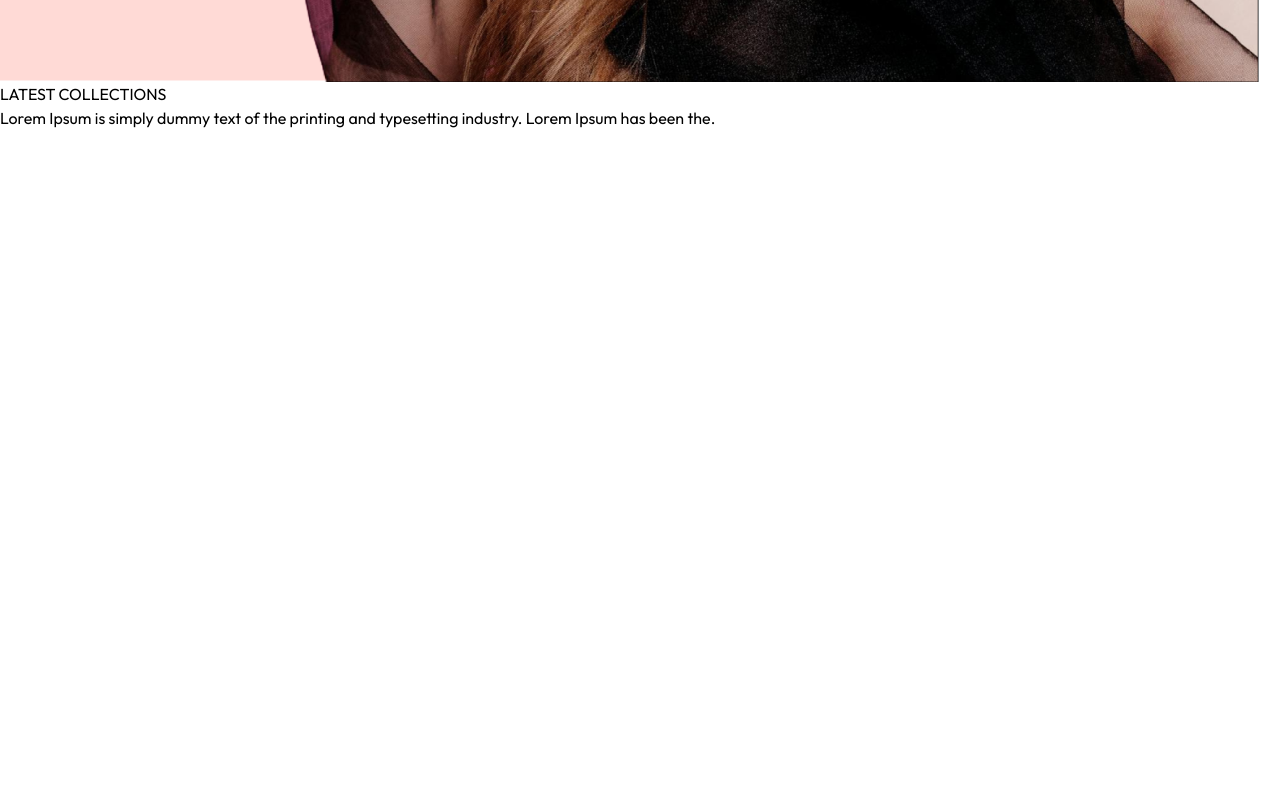
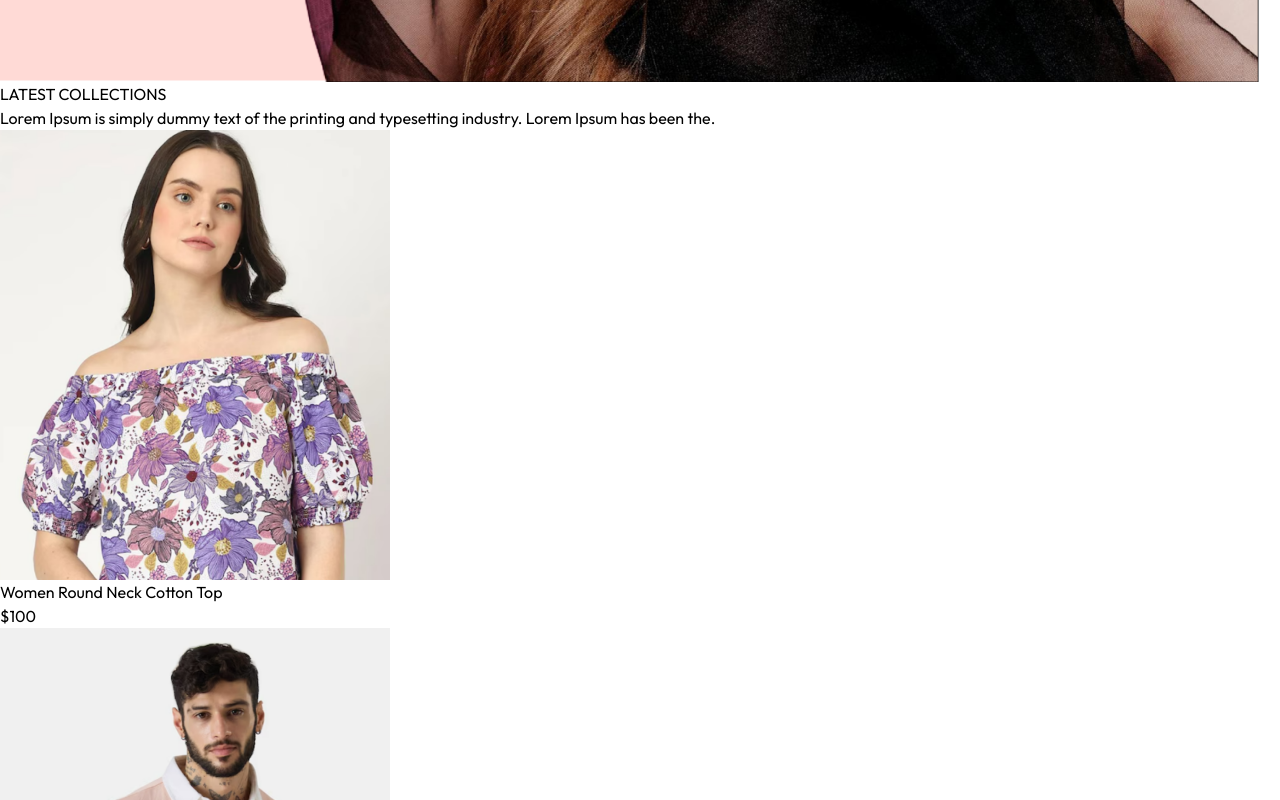
Before and after one commit to MAbdurahman/mern-forever-project, a React (Vite) app in the folder frontend/: page / in a window 1280 px wide. Shown: the part 1520-2320 px from the top of the page. Before the commit the page ends 1650 px from the top, so only its background shows below. Built offline with nearby package versions, Linux system fonts and the light colour scheme.

Commit message:
Add components/ProductItemComponent.jsx to LatestCollectionComponent.jsx

```diff
--- a/frontend/src/components/LatestCollectionComponent.jsx
+++ b/frontend/src/components/LatestCollectionComponent.jsx
@@ -1,12 +1,15 @@
 import React, { useContext, useEffect, useState } from 'react'
 import { ShopContext } from '../context/ShopContext.jsx';
 import TitleComponent from './TitleComponent.jsx';
+import ProductItemComponent from './ProductItemComponent.jsx';
 
 export default function LatestCollectionComponent() {
    const { products } = useContext(ShopContext);
    const [latestProducts,setLatestProducts] = useState([]);
 
-
+   useEffect(()=>{
+      setLatestProducts(products.slice(0,10));
+   },[products]);
 
    return (
       <div className='my-10'>
@@ -19,15 +22,15 @@
          </div>
 
          {/* Rendering Products */}
-         {/*<div
+         <div
             className='grid grid-cols-2 sm:grid-cols-3 md:grid-cols-4 lg:grid-cols-5 gap-4 gap-y-6'>
             {
                latestProducts.map((item, index) => (
-                  <ProductItem key={index} id={item._id} image={item.image}
+                  <ProductItemComponent key={index} id={item._id} image={item.image}
                                name={item.name} price={item.price}/>
                ))
             }
-         </div>*/}
+         </div>
       </div>
 
    );
--- /dev/null
+++ b/frontend/src/components/ProductItemComponent.jsx
@@ -0,0 +1,18 @@
+import {Link} from 'react-router-dom';
+import {useContext} from "react";
+import {ShopContext} from '../context/ShopContext.jsx';
+
+export default function ProductItemComponent({id,image,name,price}) {
+   const {currency} = useContext(ShopContext);
+
+   return (
+      <Link onClick={()=>scrollTo(0,0)} className='text-gray-700 cursor-pointer' to={`/product/${id}`}>
+         <div className=' overflow-hidden'>
+            <img className='hover:scale-110 transition ease-in-out' src={image[0]} alt="" />
+         </div>
+         <p className='pt-3 pb-1 text-sm'>{name}</p>
+         <p className=' text-sm font-medium'>{currency}{price}</p>
+      </Link>
+
+   );
+}
```
